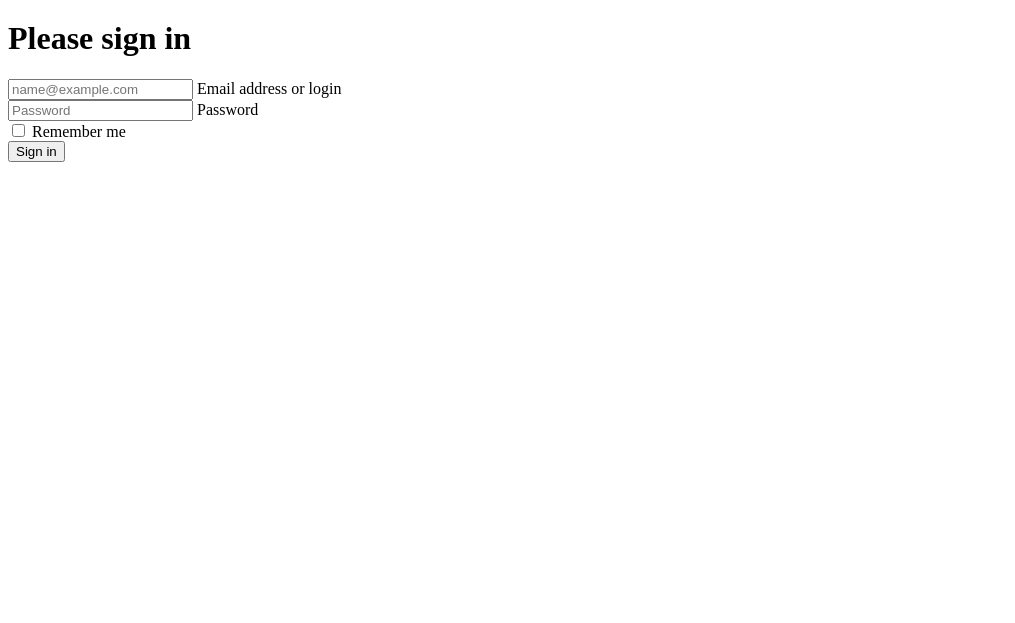
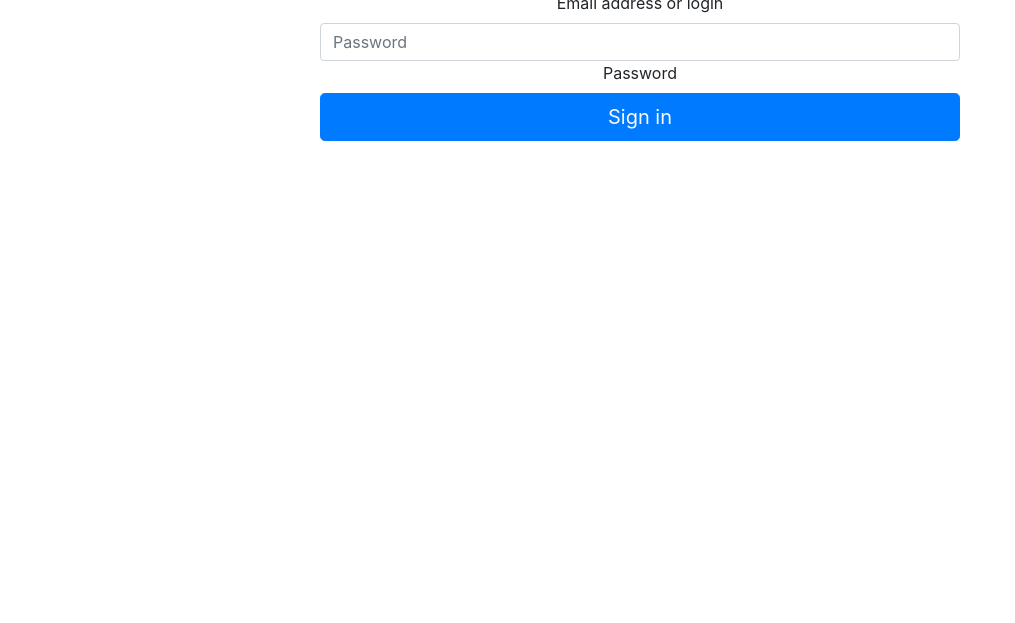
Before and after one commit to d1g1t4t0r/concertHall_Admin_Panel, a Python web app: template templates/login.html in a window 1280 px wide. Shown: the part 177-800 px from the top of the page, without its empty margins (0-1015 px from the left). Run offline with Jinja, Linux system fonts and the light colour scheme; the template is opened without the code that fills it, so the values that code supplies are empty; some libraries are stand-ins or nearby versions.

Commit message:
HTML updates, nice design added, navbar fixes

```diff
--- a/templates/login.html
+++ b/templates/login.html
@@ -1,27 +1,48 @@
-{% block title %}Login{% endblock %}
+<!DOCTYPE html>
+<html lang="en">
+<head>
+    <meta charset="UTF-8">
+    <title>Login</title>
+    <link rel="stylesheet" href="https://stackpath.bootstrapcdn.com/bootstrap/4.5.2/css/bootstrap.min.css"
+          integrity="sha384-JcKb8q3iqJ61gNV9KGb8thSsNjpSL0n8PARn9HuZOnIxN0hoP+VmmDGMN5t9UJ0Z" crossorigin="anonymous">
+</head>
+<nav class="navbar navbar-expand-lg navbar-light bg-light">
+    <a class="navbar-brand" href="/">ConcertHall Admin Panel</a>
+    <button class="navbar-toggler" type="button" data-toggle="collapse" data-target="#navbarSupportedContent"
+            aria-controls="navbarSupportedContent" aria-expanded="false" aria-label="Toggle navigation">
+        <span class="navbar-toggler-icon"></span>
+    </button>
 
+
+</nav>
+<body>
 {% block content %}
-
     <div class="form-signin text-center mt-4">
         <form method="post">
-            <img class="mb-4" src="../static/logo.png" alt="" width="300" height="150">
-            <h1 class="h3 mb-3 fw-normal">Please sign in</h1>
-            <div class="form-floating"> {# Supported both username and email on backend #}
-                <input type="text" class="form-control remove-glow" name="login" id="floatingInput" minlength="5" placeholder="name@example.com" required>
+            <h1 class="h3 mb-3 fw-normal">Sign in</h1>
+            <div class="form-floating">
+                <center><input type="text"  class="w-50 form-control remove-glow" name="login" id="floatingInput" minlength="5" placeholder="name@example.com" required></center>
                 <label for="floatingInput">Email address or login</label>
             </div>
             <div class="form-floating">
-                <input type="password" class="form-control remove-glow" name="password" id="floatingPassword" minlength="8" placeholder="Password" required>
+                <center><input type="password" class="w-50 form-control remove-glow" name="password" id="floatingPassword" minlength="8" placeholder="Password" required><center>
                 <label for="floatingPassword">Password</label>
             </div>
 
-            <div class="checkbox mb-3 mt-3">
-                <label>
-                    <input type="checkbox" value="remember-me"> Remember me
-                </label>
-            </div>
-            <button class="w-100 btn btn-lg btn-primary text-light" type="submit">Sign in</button>
+            <button class="w-50 btn btn-lg btn-primary text-light" type="submit">Sign in</button>
         </form>
     </div>
 
 {% endblock %}
+<script src="https://code.jquery.com/jquery-3.5.1.slim.min.js"
+        integrity="sha384-DfXdz2htPH0lsSSs5nCTpuj/zy4C+OGpamoFVy38MVBnE+IbbVYUew+OrCXaRkfj"
+        crossorigin="anonymous"></script>
+<script src="https://cdn.jsdelivr.net/npm/popper.js@1.16.1/dist/umd/popper.min.js"
+        integrity="sha384-9/reFTGAW83EW2RDu2S0VKaIzap3H66lZH81PoYlFhbGU+6BZp6G7niu735Sk7lN"
+        crossorigin="anonymous"></script>
+<script src="https://stackpath.bootstrapcdn.com/bootstrap/4.5.2/js/bootstrap.min.js"
+        integrity="sha384-B4gt1jrGC7Jh4AgTPSdUtOBvfO8shuf57BaghqFfPlYxofvL8/KUEfYiJOMMV+rV"
+        crossorigin="anonymous"></script>
+
+</body>
+</html>
```
Also changed, not shown: templates/users.html (+6 -10 lines).
